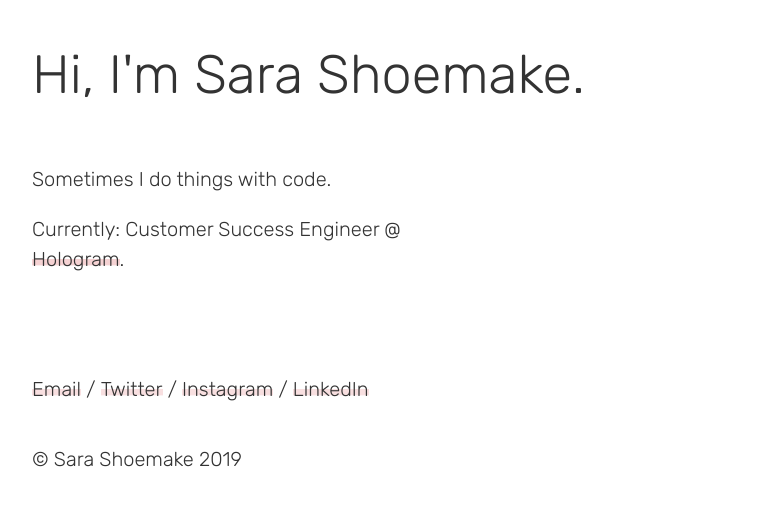
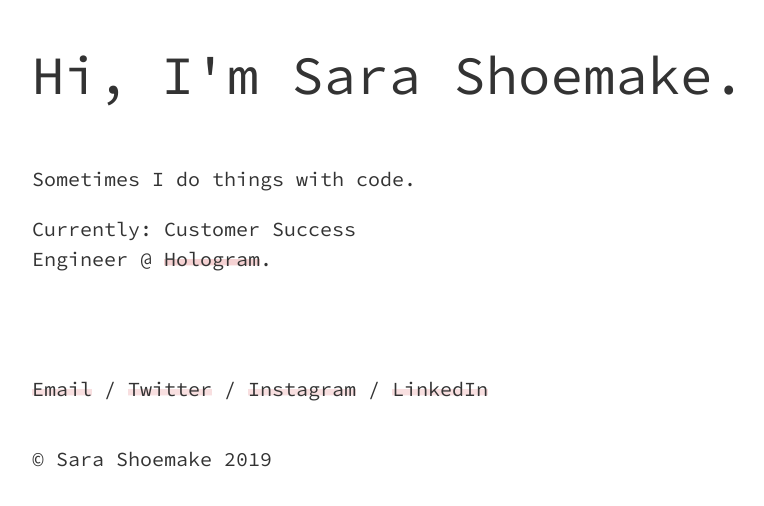
Before and after one commit to sarashoemake/website, a Jekyll site: the page built from index.html, in a window 1280 px wide. Shown: the top 506 px of the page, without its empty margins (140-904 px from the left). Built offline with Jekyll 4.4.1, drawn with Linux system fonts in a browser that asks for light colours.

Commit message:
update fonts

```diff
--- a/css/style.scss
+++ b/css/style.scss
@@ -3,7 +3,7 @@
 @import 'normalize';
 
 @import url('https://fonts.googleapis.com/icon?family=Material+Icons');
-
+@import url('https://fonts.googleapis.com/css?family=Source+Code+Pro&display=swap');
 @import url('https://fonts.googleapis.com/css?family=Inconsolata&display=swap');
 @import url('https://fonts.googleapis.com/css?family=Rubik:300,300i,400,400i&display=swap');
 .material-icons.md-18 { font-size: 18px; }
@@ -50,7 +50,7 @@ html {
 }
 
 body {
-  font-family: 'Rubik', 'Space Grotesk', sans-serif;
+  font-family: 'Source Code Pro', 'Incosolata', monospace;
   font-weight: 300;
   color: $text;
 }
@@ -178,7 +178,7 @@ h3, .h3 {
 }
 
 .mono {
-  font-family: 'Inconsolata', 'Space Mono', monospace;
+  font-family: 'Source Code Pro', 'Space Mono', monospace;
   font-weight: 400;
   font-size: 0.85rem;
 }
```
